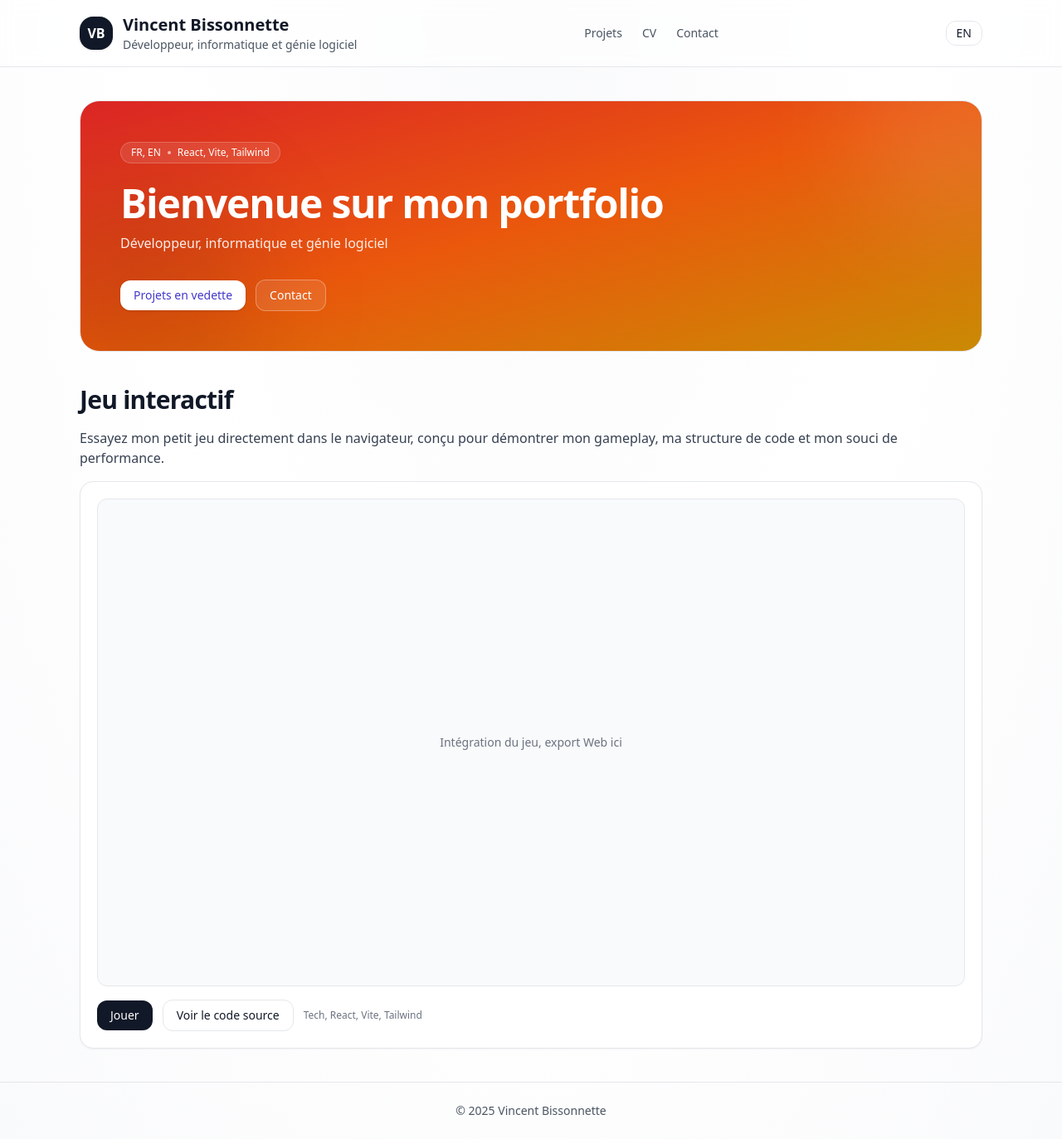
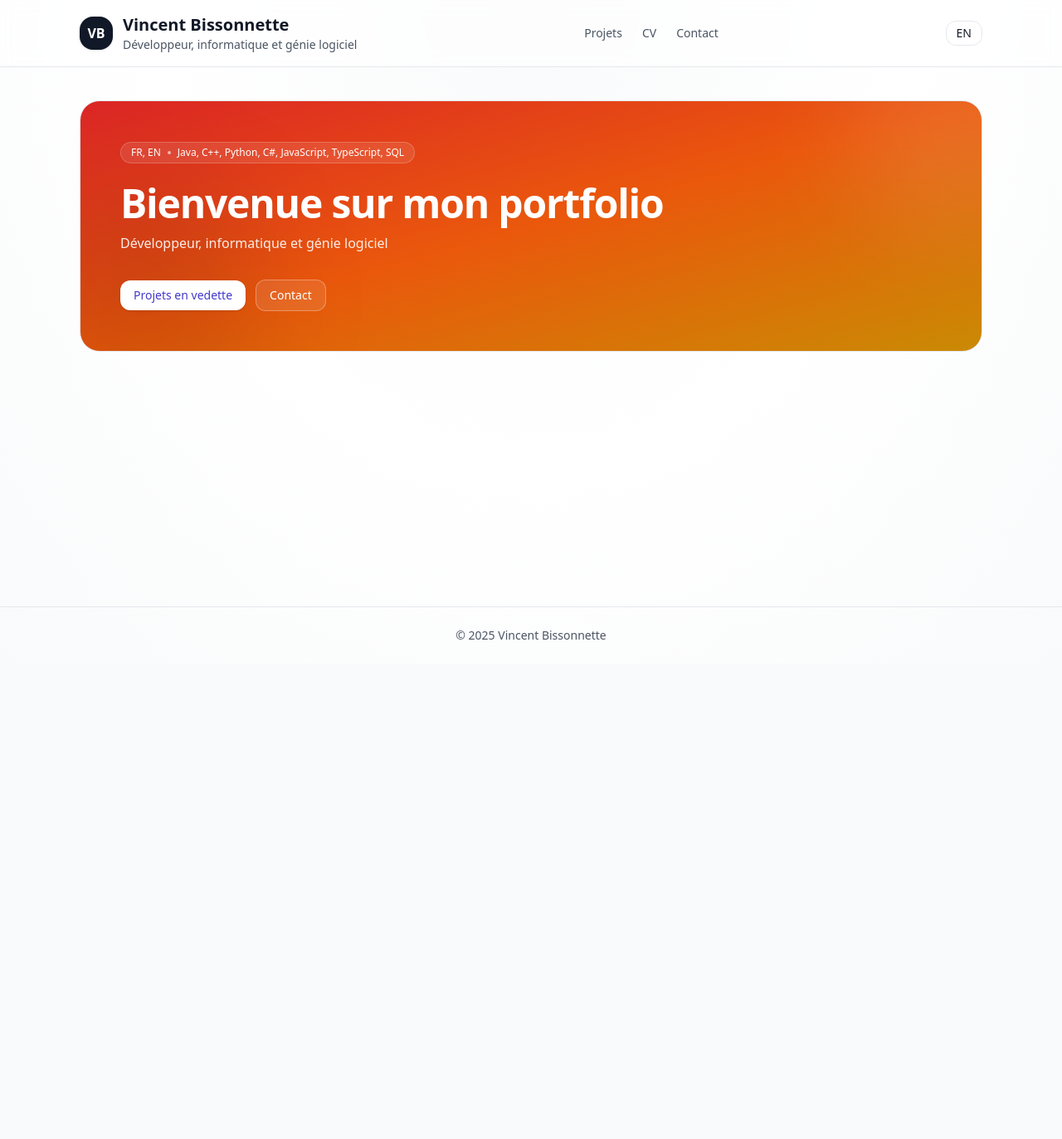
Before and after one commit to VincentBissonnette99/portfolio, a React (Vite) app in the folder portfolio-react/: page / in a window 1280 px wide. Shown: the whole page at 83% size. After the commit the page ends 800 px from the top, so only its background shows below. Built offline with nearby package versions, Linux system fonts and the light colour scheme.

Commit message:
Changing the resume page

```diff
--- a/portfolio-react/src/App.jsx
+++ b/portfolio-react/src/App.jsx
@@ -14,49 +14,8 @@ function useHash() {
   return useSyncExternalStore(subscribe, getSnapshot, () => "");
 }
 
-function GameSection({ t }) {
-  return (
-    <section id="game" className="space-y-4">
-      <h2 className="text-2xl sm:text-3xl font-semibold tracking-tight">
-        {t("interactive_game_title")}
-      </h2>
-      <p className="text-gray-700">{t("interactive_game_desc")}</p>
-
-      <div className="rounded-2xl border bg-white p-5 shadow-sm">
-        {/* Remplace l’iframe par ton export Web ou ton canvas */}
-        <div className="aspect-video w-full rounded-xl border bg-gray-50 grid place-items-center">
-          <span className="text-sm text-gray-500">
-            {t("interactive_game_placeholder")}
-          </span>
-        </div>
-
-        <div className="mt-4 flex flex-wrap items-center gap-3">
-          <a
-            href="#"
-            className="rounded-xl bg-gray-900 px-4 py-2 text-sm font-medium text-white hover:opacity-90 transition"
-          >
-            {t("play_game")}
-          </a>
-          <a
-            href="#"
-            className="rounded-xl border px-4 py-2 text-sm hover:bg-gray-50 transition"
-          >
-            {t("view_source")}
-          </a>
-          <span className="text-xs text-gray-500">{t("game_tech_stack")}</span>
-        </div>
-      </div>
-    </section>
-  );
-}
-
-function HomeBody({ t }) {
-  return (
-    <>
-      <Hero />
-      <GameSection t={t} />
-    </>
-  );
+function HomeBody() {
+  return <Hero />;
 }
 
 export default function App() {
--- a/portfolio-react/src/i18n/translations.js
+++ b/portfolio-react/src/i18n/translations.js
@@ -8,20 +8,12 @@ export const translations = {
     contact_email: "vincentbissonnette86@gmail.com",
     footer_copyright: "Tous droits réservés",
 
-    interactive_game_title: "Jeu interactif",
-    interactive_game_desc:
-      "Essayez mon petit jeu directement dans le navigateur, conçu pour démontrer mon gameplay, ma structure de code et mon souci de performance.",
-    interactive_game_placeholder: "Intégration du jeu, export Web ici",
-    play_game: "Jouer",
-    view_source: "Voir le code source",
-    game_tech_stack: "Tech, React, Vite, Tailwind",
-
     hero_title: "Bienvenue sur mon portfolio",
     hero_subtitle: "Développeur, informatique et génie logiciel",
     hero_cta_projects: "Projets en vedette",
     hero_cta_contact: "Contact",
     badge_langs: "FR, EN",
-    badge_stack: "React, Vite, Tailwind",
+    badge_stack: "Java, C++, Python, C#, JavaScript, TypeScript, SQL",
     lang_fr: "Français",
     lang_en: "English",
 
@@ -51,19 +43,30 @@ export const translations = {
     cv_summary:
       "Étudiant en informatique et génie logiciel à l’UQAM, intéressé par le développement d’applications, l’architecture des ordinateurs, et les expériences interactives.",
     cv_skill_items_core: [
-      "React",
+      "Java",
+      "C++",
+      "Python",
+      "C",
+      "C#",
+      "JavaScript",
       "TypeScript",
-      "JavaScript",
-      "Vite",
-      "TailwindCSS",
+      "Kotlin",
+      "SQL",
     ],
     cv_skill_items_other: [
-      "C++",
-      "SFML",
+      "Angular",
       "Git",
-      "GitHub Actions",
-      "Google Maps Platform",
-      "OpenWeather",
+      "Docker",
+      "React.js",
+      "Node.js",
+      "Spring",
+      "Android Studio",
+      "Unity Engine",
+      "Agile",
+      "Scrum",
+      "CI/CD",
+      "Testing",
+      "Programmation parallèle",
     ],
 
     cv_exp: [
@@ -73,8 +76,11 @@ export const translations = {
         period: "2023, présent",
         location: "Québec, Canada",
         bullets: [
-          "Service client et traitement de demandes, communication claire et rigoureuse.",
-          "Utilisation quotidienne d’outils informatiques et de systèmes internes.",
+          "Conseiller efficacement les clients sur des solutions d’assurance auto et habitation adaptées à leur profil de risque.",
+          "Gérer le cycle de vie des dossiers : soumissions, calcul des primes, paiements, modifications, renouvellements et annulations.",
+          "Assurer un service client personnalisé et réactif, avec une communication claire sur les questions de sinistres.",
+          "Respecter les exigences réglementaires AMF et le code de déontologie de la ChAD.",
+          "Mettre en œuvre l’écoute active, l’analyse de situations et l’autonomie pour résoudre les demandes complexes.",
         ],
       },
       {
@@ -83,8 +89,8 @@ export const translations = {
         period: "2024, 2025",
         location: "Montréal",
         bullets: [
-          "Analyse de pipeline, hazards, forwarding, tableaux de cycles, mémoire cache.",
-          "Outils, PlantUML, diagrammes, tableaux d’évaluation.",
+          "Analyser les pipelines, hazards, forwarding, tableaux de cycles et mémoire cache pour des architectures RISC-V.",
+          "Produire des rapports techniques, des diagrammes et des évaluations de performance système.",
         ],
       },
     ],
@@ -111,21 +117,12 @@ export const translations = {
     contact_email: "vincentbissonnette86@gmail.com",
     footer_copyright: "All rights reserved",
 
-    interactive_game_title: "Interactive game",
-    interactive_game_desc:
-      "Play my small browser game, built to demonstrate gameplay, code structure, and performance focus.",
-    interactive_game_placeholder: "Game embed, web export goes here",
-    play_game: "Play",
-    view_source: "View source",
-    game_tech_stack: "Stack, React, Vite, Tailwind",
-
     hero_title: "Welcome to my portfolio",
-    hero_subtitle:
-      "Developer, Computer Science and Software Engineering",
+    hero_subtitle: "Developer, Computer Science and Software Engineering",
     hero_cta_projects: "Featured Projects",
     hero_cta_contact: "Contact",
     badge_langs: "FR, EN",
-    badge_stack: "React, Vite, Tailwind",
+    badge_stack: "Java, C++, Python, C#, JavaScript, TypeScript, SQL",
     lang_fr: "Français",
     lang_en: "English",
 
@@ -154,19 +151,30 @@ export const translations = {
     en_cv_summary:
       "Computer Science and Software Engineering student at UQAM, interested in application development, computer architecture, and interactive experiences.",
     en_cv_skill_items_core: [
-      "React",
+      "Java",
+      "C++",
+      "Python",
+      "C",
+      "C#",
+      "JavaScript",
       "TypeScript",
-      "JavaScript",
-      "Vite",
-      "TailwindCSS",
+      "Kotlin",
+      "SQL",
     ],
     en_cv_skill_items_other: [
-      "C++",
-      "SFML",
+      "Angular",
       "Git",
-      "GitHub Actions",
-      "Google Maps Platform",
-      "OpenWeather",
+      "Docker",
+      "React.js",
+      "Node.js",
+      "Spring",
+      "Android Studio",
+      "Unity Engine",
+      "Agile",
+      "Scrum",
+      "CI/CD",
+      "Testing",
+      "Parallel Programming",
     ],
 
     en_cv_exp: [
@@ -176,8 +184,11 @@ export const translations = {
         period: "2023, present",
         location: "Quebec, Canada",
         bullets: [
-          "Handled customer requests with clear and rigorous communication.",
-          "Daily use of internal systems and productivity tools.",
+          "Advised clients on tailored personal insurance solutions for auto and home, aligning coverage with their risk profiles.",
+          "Managed quotes, premiums, payment processing, policy modifications, renewals and cancellations with accuracy and efficiency.",
+          "Delivered personalized customer support and clear guidance on claims inquiries.",
+          "Maintained AMF licensing and followed the ethical standards of the Chambre de l’assurance de dommages (ChAD).",
+          "Leveraged customer service, active listening, situational analysis and autonomy to resolve complex cases.",
         ],
       },
       {
@@ -186,8 +197,8 @@ export const translations = {
         period: "2024, 2025",
         location: "Montreal",
         bullets: [
-          "Pipeline analysis, hazards, forwarding, cycle tables, cache memory.",
-          "Tools, PlantUML, diagrams, evaluation tables.",
+          "Performed pipeline analysis, hazard detection, forwarding, cycle table review and cache evaluation for RISC-V architectures.",
+          "Produced technical reports, diagrams and system performance assessments.",
         ],
       },
     ],
```
